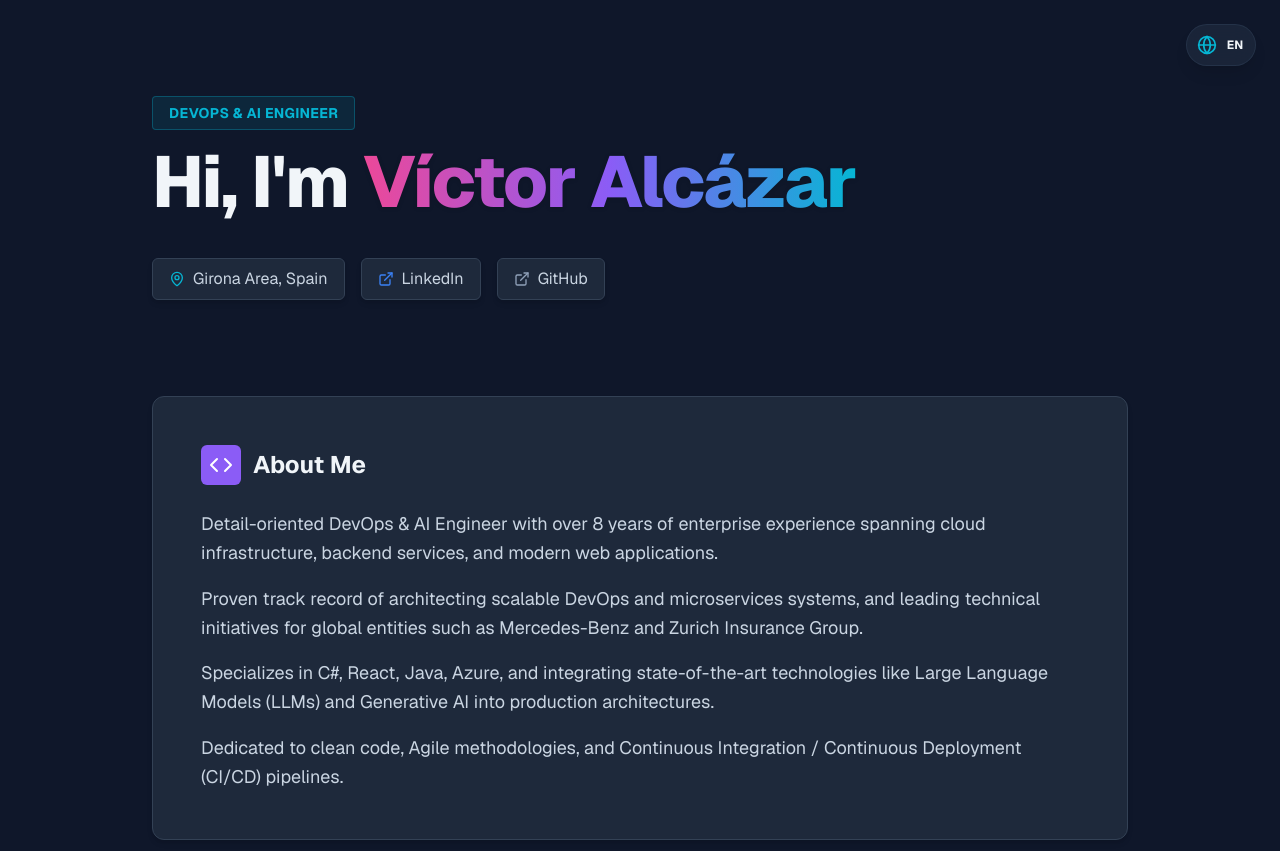
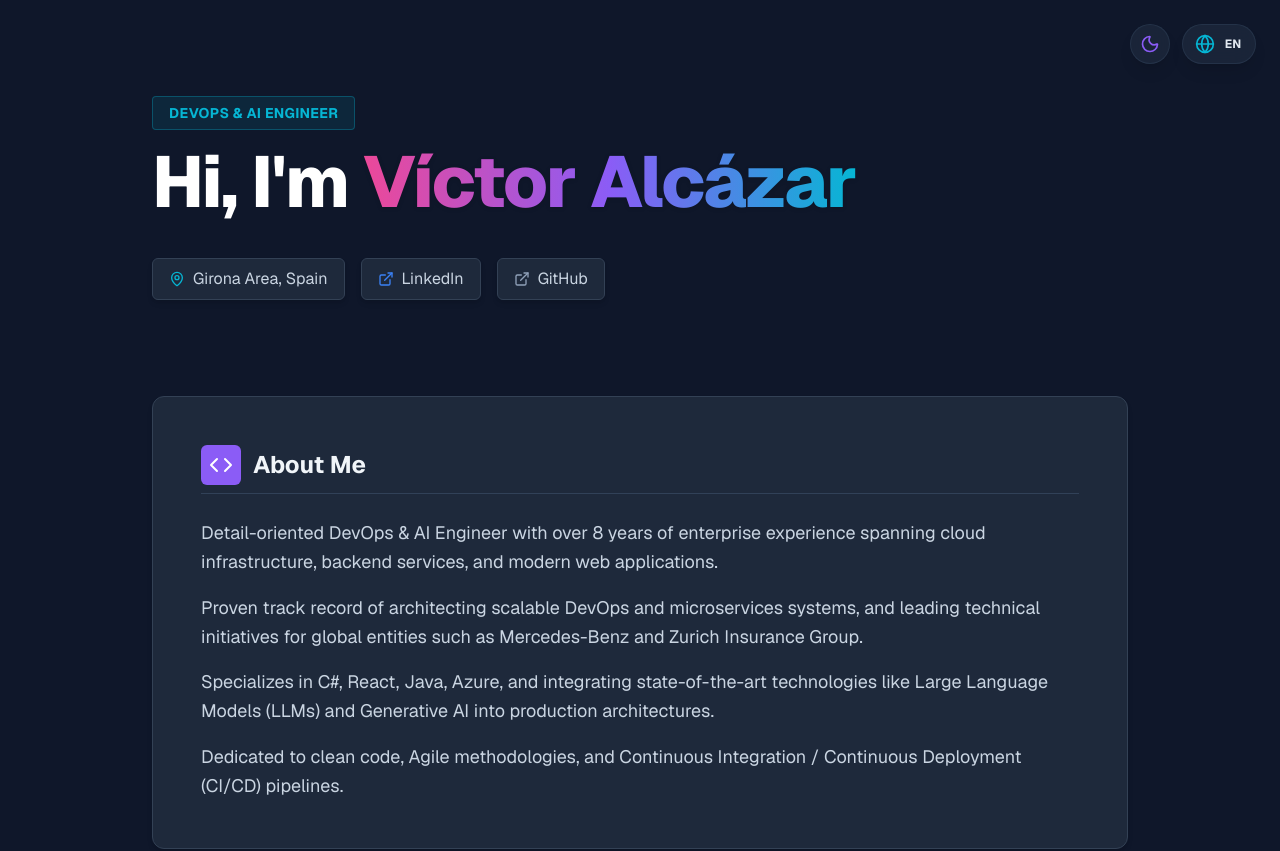
Before and after one commit to tofumarinado/umbreon, a Next.js app: page /umbreon/ in a window 1280 px wide. Shown: the top 851 px of the page. Built offline with nearby package versions, Linux system fonts and the light colour scheme.

Commit message:
feat: add light / dark modes

```diff
--- a/src/app/globals.css
+++ b/src/app/globals.css
@@ -10,27 +10,58 @@
   --color-brand-cyan: #06b6d4;
 }
 
+@custom-variant dark (&:where(.dark, .dark *));
+
 body {
-  background-color: #0f172a; /* slate-900 */
-  color: #f8fafc; /* slate-50 */
+  background-color: #f8fafc;
+  color: #0f172a;
   font-family: var(--font-sans);
+  transition: background-color 0.3s, color 0.3s;
+}
+
+.dark body {
+  background-color: #0f172a;
+  /* slate-900 */
+  color: #f8fafc;
+  /* slate-50 */
 }
 
 ::selection {
   background-color: rgba(236, 72, 153, 0.4);
+  color: #000;
+}
+
+.dark ::selection {
   color: #fff;
 }
 
 /* Flat utilities */
 .flat-card {
-  background-color: #1e293b; /* slate-800 */
-  border: 1px solid #334155; /* slate-700 */
+  background-color: #ffffff;
+  border: 1px solid #e2e8f0;
+  /* slate-200 */
   box-shadow: 0 4px 6px -1px rgba(0, 0, 0, 0.1), 0 2px 4px -1px rgba(0, 0, 0, 0.06);
 }
 
+.dark .flat-card {
+  background-color: #1e293b;
+  /* slate-800 */
+  border: 1px solid #334155;
+  /* slate-700 */
+}
+
 .flat-card-hover:hover {
-  background-color: #334155; /* slate-700 */
-  border-color: #475569; /* slate-600 */
+  background-color: #f1f5f9;
+  /* slate-100 */
+  border-color: #cbd5e1;
+  /* slate-300 */
+}
+
+.dark .flat-card-hover:hover {
+  background-color: #334155;
+  /* slate-700 */
+  border-color: #475569;
+  /* slate-600 */
 }
 
 .text-gradient {
@@ -45,18 +76,17 @@ body {
    PRINT VIEW OVERRIDES
    ========================================= */
 @media print {
-  @page { margin: 0; size: A4 portrait; }
+  @page {
+    margin: 0;
+    size: A4 portrait;
+  }
 
-  html {
-    background-color: #0f172a !important;
+  html,
+  body {
     height: 100% !important;
     min-height: 100% !important;
-  }
-
-  body, html {
     -webkit-print-color-adjust: exact !important;
     print-color-adjust: exact !important;
-    color: #f8fafc !important;
   }
 
   /* Force all framer-motion elements to immediately appear */
@@ -71,6 +101,14 @@ body {
   }
 
   /* Prevent awkward page breaks */
-  h1, h2, h3 { break-after: avoid !important; }
-  .group, .grid > div { break-inside: avoid !important; }
+  h1,
+  h2,
+  h3 {
+    break-after: avoid !important;
+  }
+
+  .group,
+  .grid>div {
+    break-inside: avoid !important;
+  }
 }
--- a/src/components/ResumeCV.tsx
+++ b/src/components/ResumeCV.tsx
@@ -1,8 +1,8 @@
 "use client";
 
-import React, { useState, createContext, useContext } from "react";
+import React, { useState, useEffect, createContext, useContext } from "react";
 import { motion } from "framer-motion";
-import { Mail, Phone, MapPin, ExternalLink, Briefcase, GraduationCap, Award, Code, Globe, Terminal } from "lucide-react";
+import { Mail, Phone, MapPin, ExternalLink, Briefcase, GraduationCap, Award, Code, Globe, Terminal, Sun, Moon } from "lucide-react";
 import resumeDataEn from "@/data/resume.en.json";
 import resumeDataEs from "@/data/resume.es.json";
 
@@ -27,17 +27,17 @@ const HeaderSection = () => {
       transition={{ duration: 0.8, ease: "easeOut" }}
       className="space-y-6 print:space-y-4 text-center md:text-left"
     >
-      <div className="inline-block mb-4 print:mb-1 px-4 py-1.5 print:py-0.5 print:px-2 rounded-sm border border-brand-cyan/30 bg-brand-cyan/10 text-brand-cyan text-sm print:text-[10px] font-bold tracking-wide uppercase">
+      <div className="inline-block mb-4 print:mb-1 px-4 py-1.5 print:py-0.5 print:px-2 rounded-sm border border-brand-cyan/50 dark:border-brand-cyan/30 bg-brand-cyan/5 dark:bg-brand-cyan/10 text-brand-cyan text-sm print:text-[10px] font-bold tracking-wide uppercase">
         {resumeData.personal.title}
       </div>
-      <h1 className="text-5xl md:text-7xl print:text-4xl font-extrabold tracking-tight print:leading-tight">
+      <h1 className="text-5xl md:text-7xl print:text-4xl font-extrabold tracking-tight print:leading-tight text-slate-900 dark:text-white">
         <span className="print:hidden">Hi, I'm <br className="md:hidden" /></span>
         <span className="text-gradient drop-shadow-sm">{resumeData.personal.name}</span>
       </h1>
 
-      <div className="pt-4 flex flex-wrap print:flex-col print:flex-nowrap gap-4 print:gap-1.5 items-center justify-center md:justify-start print:items-start text-slate-300 text-sm md:text-base">
+      <div className="pt-4 flex flex-wrap print:flex-col print:flex-nowrap gap-4 print:gap-1.5 items-center justify-center md:justify-start print:items-start text-slate-600 dark:text-slate-300 text-sm md:text-base">
         {resumeData.personal.contact.email && (
-          <a href={`mailto:${resumeData.personal.contact.email}`} className="flex items-center gap-2 hover:text-white transition-colors flat-card px-4 py-2 print:!p-0 print:!border-none print:!shadow-none print:!bg-transparent rounded-md flat-card-hover w-full md:w-auto">
+          <a href={`mailto:${resumeData.personal.contact.email}`} className="flex items-center gap-2 hover:text-slate-900 dark:hover:text-white transition-colors flat-card px-4 py-2 print:!p-0 print:!border-none print:!shadow-none print:!bg-transparent rounded-md flat-card-hover w-full md:w-auto">
             <Mail className="w-4 h-4 print:w-3 print:h-3 text-brand-pink shrink-0" /> <span className="print:text-[10px] print:tracking-tight">{resumeData.personal.contact.email}</span>
           </a>
         )}
@@ -51,11 +51,11 @@ const HeaderSection = () => {
             <MapPin className="w-4 h-4 print:w-3 print:h-3 text-brand-cyan shrink-0" /> <span className="print:text-[10px] print:tracking-tight">{resumeData.personal.location}</span>
           </div>
         )}
-        <a href={`https://${resumeData.personal.contact.linkedin}`} target="_blank" rel="noreferrer" className="flex items-center gap-2 hover:text-white transition-colors flat-card px-4 py-2 print:!p-0 print:!border-none print:!shadow-none print:!bg-transparent rounded-md flat-card-hover w-full md:w-auto">
+        <a href={`https://${resumeData.personal.contact.linkedin}`} target="_blank" rel="noreferrer" className="flex items-center gap-2 hover:text-slate-900 dark:hover:text-white transition-colors flat-card px-4 py-2 print:!p-0 print:!border-none print:!shadow-none print:!bg-transparent rounded-md flat-card-hover w-full md:w-auto">
           <ExternalLink className="w-4 h-4 print:w-3 print:h-3 text-brand-blue shrink-0" /> <span className="print:text-[10px] print:tracking-tight">LinkedIn</span>
         </a>
-        <a href={`https://${resumeData.personal.contact.github}`} target="_blank" rel="noreferrer" className="flex items-center gap-2 hover:text-white transition-colors flat-card px-4 py-2 print:!p-0 print:!border-none print:!shadow-none print:!bg-transparent rounded-md flat-card-hover w-full md:w-auto">
-          <ExternalLink className="w-4 h-4 print:w-3 print:h-3 text-slate-400 shrink-0" /> <span className="print:text-[10px] print:tracking-tight">GitHub</span>
+        <a href={`https://${resumeData.personal.contact.github}`} target="_blank" rel="noreferrer" className="flex items-center gap-2 hover:text-slate-900 dark:hover:text-white transition-colors flat-card px-4 py-2 print:!p-0 print:!border-none print:!shadow-none print:!bg-transparent rounded-md flat-card-hover w-full md:w-auto">
+          <ExternalLink className="w-4 h-4 print:w-3 print:h-3 text-slate-500 dark:text-slate-400 shrink-0" /> <span className="print:text-[10px] print:tracking-tight">GitHub</span>
         </a>
       </div>
     </motion.header>
@@ -70,11 +70,11 @@ const AboutSection = () => {
       className="relative flat-card rounded-xl p-8 md:p-12 print:!p-0 print:!bg-transparent print:!border-none print:!shadow-none overflow-hidden group"
     >
       <div className="absolute inset-0 bg-gradient-to-br from-brand-purple/5 to-transparent opacity-0 group-hover:opacity-100 transition-opacity duration-700 pointer-events-none print:hidden" />
-      <h2 className="text-2xl print:text-xl font-bold mb-6 print:mb-3 flex items-center gap-3 print:gap-0 print:border-b print:border-slate-700 print:pb-2 print:text-slate-100">
+      <h2 className="text-2xl print:text-xl font-bold mb-6 print:mb-3 flex items-center gap-3 print:gap-0 border-b border-slate-300 dark:border-slate-700 pb-2 text-slate-900 dark:text-slate-100">
         <div className="p-2 print:hidden rounded-md bg-brand-purple text-white"><Code className="w-6 h-6" /></div>
         {resumeData.ui.about}
       </h2>
-      <div className="text-slate-300 print:text-slate-200 leading-relaxed space-y-4 print:space-y-2 md:text-lg print:text-[13px]">
+      <div className="text-slate-700 dark:text-slate-300 leading-relaxed space-y-4 print:space-y-2 md:text-lg print:text-[13px]">
         {resumeData.personal.summary.split('\n').map((paragraph: string, i: number) => (
           <p key={i}>{paragraph}</p>
         ))}
@@ -103,7 +103,7 @@ const SkillsSection = () => {
     <motion.section
       variants={sectionVariants} initial="hidden" whileInView="visible" viewport={{ once: true, margin: "-100px" }}
     >
-      <h2 className="text-2xl print:text-lg font-bold mb-8 print:mb-3 flex items-center gap-3 print:gap-0 print:border-b print:border-slate-700 print:pb-2 print:text-slate-100">
+      <h2 className="text-2xl print:text-lg font-bold mb-8 print:mb-3 flex items-center gap-3 print:gap-0 border-b border-slate-300 dark:border-slate-700 pb-2 text-slate-900 dark:text-slate-100">
         <div className="p-2 print:hidden rounded-md bg-indigo-500 text-white"><Terminal className="w-6 h-6" /></div>
         {resumeData.ui.skills}
       </h2>
@@ -112,10 +112,10 @@ const SkillsSection = () => {
           <motion.div
             whileHover={{ scale: 1.05, y: -2 }}
             key={skill.name}
-            className="flat-card px-4 py-2 print:px-1.5 print:py-0.5 rounded-md text-sm print:text-[10px] print:font-bold font-semibold text-slate-200 hover:border-brand-cyan/50 hover:bg-brand-cyan/10 transition-all cursor-default shadow-md flex items-center gap-2 print:gap-1"
+            className="flat-card px-4 py-2 print:px-1.5 print:py-0.5 rounded-md text-sm print:text-[10px] font-semibold text-slate-800 dark:text-slate-200 hover:border-brand-cyan/50 hover:bg-brand-cyan/5 dark:hover:bg-brand-cyan/10 transition-all cursor-default shadow-md flex items-center gap-2 print:gap-1 print:border print:border-slate-300"
           >
             <span>{skill.name}</span>
-            <span className="text-xs print:text-[8px] text-brand-cyan/80 font-mono bg-black/20 print:bg-transparent px-1.5 py-0.5 rounded-sm">{skill.years} {skill.years === 1 ? 'yr' : 'yrs'}</span>
+            <span className="text-xs print:text-[8px] text-slate-500 dark:text-brand-cyan/80 font-mono bg-slate-100 dark:bg-black/20 px-1.5 py-0.5 rounded-sm print:bg-transparent print:border print:border-slate-300">{skill.years} {skill.years === 1 ? 'yr' : 'yrs'}</span>
           </motion.div>
         ))}
       </div>
@@ -130,7 +130,7 @@ const ExperienceSection = () => {
       variants={sectionVariants} initial="hidden" whileInView="visible" viewport={{ once: true, margin: "-100px" }}
       className="print:break-inside-auto print:block"
     >
-      <h2 className="text-2xl print:text-xl font-bold mb-10 print:mb-4 flex items-center gap-3 print:gap-0 print:border-b print:border-slate-700 print:pb-2 print:text-slate-100">
+      <h2 className="text-2xl print:text-xl font-bold mb-10 print:mb-4 flex items-center gap-3 print:gap-0 border-b border-slate-300 dark:border-slate-700 pb-2 text-slate-900 dark:text-slate-100">
         <div className="p-2 print:hidden rounded-md bg-brand-pink text-white"><Briefcase className="w-6 h-6" /></div>
         {resumeData.ui.experience}
       </h2>
@@ -146,18 +146,18 @@ const ExperienceSection = () => {
             className="relative pl-12 print:pl-0 group print:break-inside-avoid-page"
           >
             {/* Timeline dot */}
-            <div className="absolute print:hidden left-[0.35rem] print:left-[0.2rem] top-8 print:top-5 w-6 h-6 print:w-3 print:h-3 -translate-y-1/2 rounded-sm border-4 print:border-[2px] border-slate-900 bg-brand-purple z-10 transition-transform duration-300 group-hover:scale-125 group-hover:bg-brand-cyan" />
+            <div className="absolute print:hidden left-[0.35rem] top-8 w-6 h-6 -translate-y-1/2 rounded-sm border-4 border-slate-100 dark:border-slate-900 bg-brand-purple z-10 transition-transform duration-300 group-hover:scale-125 group-hover:bg-brand-cyan" />
 
             {/* Card */}
-            <div className="w-full flat-card p-6 print:p-4 rounded-xl group-hover:-translate-y-1 transition-transform duration-300">
+            <div className="w-full flat-card p-6 print:p-4 rounded-xl group-hover:-translate-y-1 transition-transform duration-300 print:border-slate-300">
               <div className="flex flex-col mb-3 print:mb-1.5">
-                <span className="text-sm print:text-[10px] text-brand-cyan font-mono font-bold mb-1 print:mb-0.5">{job.startDate} - {job.endDate}</span>
-                <h3 className="text-lg print:text-sm font-bold text-white uppercase tracking-wide print:leading-tight">{job.position}</h3>
-                <h4 className="text-brand-pink font-semibold print:text-xs print:mt-0.5 print:leading-tight">{job.company}</h4>
-                {job.location && <span className="text-xs text-slate-400 mt-1 print:mt-0 print:hidden flex items-center gap-1"><MapPin className="w-3 h-3" />{job.location}</span>}
+                <span className="text-sm print:text-[10px] text-brand-blue dark:text-brand-cyan font-mono font-bold mb-1 print:mb-0.5">{job.startDate} - {job.endDate}</span>
+                <h3 className="text-lg print:text-sm font-bold text-slate-900 dark:text-white uppercase tracking-wide print:leading-tight">{job.position}</h3>
+                <h4 className="text-slate-600 dark:text-brand-pink font-semibold print:text-xs print:mt-0.5 print:leading-tight">{job.company}</h4>
+                {job.location && <span className="text-xs text-slate-500 dark:text-slate-400 mt-1 print:mt-0 print:hidden flex items-center gap-1"><MapPin className="w-3 h-3" />{job.location}</span>}
               </div>
               {job.description && (
-                <div className="text-sm print:text-[11px] text-slate-300 leading-relaxed mt-4 print:mt-1.5 space-y-1.5">
+                <div className="text-sm print:text-[11px] text-slate-700 dark:text-slate-300 leading-relaxed mt-4 print:mt-1.5 space-y-1.5">
                   {job.description.split('\n').map((line: string, idx: number) => (
                     <p key={idx}>{line}</p>
                   ))}
@@ -166,7 +166,7 @@ const ExperienceSection = () => {
               {job.skills && (
                 <div className="mt-4 flex flex-wrap gap-2 print:mt-1.5 print:gap-1">
                   {job.skills.map((s: any, idx: number) => (
-                    <span key={idx} className="text-xs print:text-[8px] font-mono text-brand-cyan bg-brand-cyan/10 px-2 py-0.5 rounded print:px-1 print:bg-transparent print:border print:border-brand-cyan/30">
+                    <span key={idx} className="text-xs print:text-[8px] font-mono text-slate-600 dark:text-brand-cyan bg-slate-100 dark:bg-brand-cyan/10 px-2 py-0.5 rounded print:px-1 print:bg-transparent print:border print:border-slate-300">
                       {s.name}
                     </span>
                   ))}
@@ -186,16 +186,16 @@ const EducationSection = () => {
     <motion.section
       variants={sectionVariants} initial="hidden" whileInView="visible" viewport={{ once: true, margin: "-100px" }}
     >
-      <h2 className="text-2xl print:text-xl font-bold mb-6 print:mb-3 flex items-center gap-3 print:gap-0 print:border-b print:border-slate-700 print:pb-2 print:text-slate-100">
+      <h2 className="text-2xl print:text-xl font-bold mb-6 print:mb-3 flex items-center gap-3 print:gap-0 border-b border-slate-300 dark:border-slate-700 pb-2 text-slate-900 dark:text-slate-100">
         <div className="p-2 print:hidden rounded-md bg-brand-cyan text-white"><GraduationCap className="w-6 h-6" /></div>
         {resumeData.ui.education}
       </h2>
       <div className="space-y-4 print:space-y-2">
         {resumeData.education.map((edu: any, i: number) => (
-          <div key={i} className="flat-card p-6 print:p-3 print:px-4 rounded-xl flat-card-hover transition-colors print:break-inside-avoid">
-            <span className="text-xs print:text-[10px] text-brand-cyan font-mono font-bold mb-1 print:mb-0 block">{edu.startDate} - {edu.endDate}</span>
-            <h3 className="font-extrabold text-lg print:text-sm lg:text-lg mb-1 leading-snug">{edu.degree}</h3>
-            <p className="text-slate-400 text-sm print:text-[11px] font-medium">{edu.institution}</p>
+          <div key={i} className="flat-card p-6 print:p-3 print:px-4 rounded-xl flat-card-hover transition-colors print:break-inside-avoid print:border-slate-300">
+            <span className="text-xs print:text-[10px] text-brand-blue dark:text-brand-cyan font-mono font-bold mb-1 print:mb-0 block">{edu.startDate} - {edu.endDate}</span>
+            <h3 className="font-extrabold text-lg print:text-sm lg:text-lg mb-1 leading-snug text-slate-900 dark:text-white">{edu.degree}</h3>
+            <p className="text-slate-600 dark:text-slate-400 text-sm print:text-[11px] font-medium">{edu.institution}</p>
           </div>
         ))}
       </div>
@@ -209,37 +209,37 @@ const AchievementsSection = () => {
     <motion.section
       variants={sectionVariants} initial="hidden" whileInView="visible" viewport={{ once: true, margin: "-100px" }}
     >
-      <h2 className="text-2xl print:text-xl font-bold mb-6 print:mb-3 flex items-center gap-3 print:gap-0 print:border-b print:border-slate-700 print:pb-2 print:text-slate-100">
+      <h2 className="text-2xl print:text-xl font-bold mb-6 print:mb-3 flex items-center gap-3 print:gap-0 border-b border-slate-300 dark:border-slate-700 pb-2 text-slate-900 dark:text-slate-100">
         <div className="p-2 print:hidden rounded-md bg-yellow-500 text-white"><Award className="w-6 h-6" /></div>
         {resumeData.ui.achievements}
       </h2>
       <div className="flat-card p-6 print:!p-0 print:!bg-transparent print:!border-none print:!shadow-none rounded-xl space-y-6 print:space-y-3">
         <div>
-          <h3 className="text-xs uppercase tracking-widest text-slate-400 font-bold mb-3 print:mb-1 border-b border-slate-700 pb-2 print:pb-1">
+          <h3 className="text-xs uppercase tracking-widest text-slate-500 dark:text-slate-400 font-bold mb-3 print:mb-1 border-b border-slate-300 dark:border-slate-700 pb-2 print:pb-1">
             {resumeData.ui.certifications}
           </h3>
           <ul className="space-y-2 print:space-y-1 mt-3 print:mt-1">
             {resumeData.certifications.map((cert: string, i: number) => (
-              <li key={i} className="text-sm print:text-[11px] text-slate-200 flex items-start gap-2 font-medium print:break-inside-avoid">
-                <span className="text-brand-cyan mt-1 print:mt-0">■</span> {cert}
+              <li key={i} className="text-sm print:text-[11px] text-slate-700 dark:text-slate-200 flex items-start gap-2 font-medium print:break-inside-avoid">
+                <span className="text-brand-blue dark:text-brand-cyan mt-1 print:mt-0">■</span> {cert}
               </li>
             ))}
           </ul>
         </div>
         <div>
-          <h3 className="text-xs uppercase tracking-widest text-slate-400 font-bold mb-3 print:mb-1 border-b border-slate-700 pb-2 print:pb-1">
+          <h3 className="text-xs uppercase tracking-widest text-slate-500 dark:text-slate-400 font-bold mb-3 print:mb-1 border-b border-slate-300 dark:border-slate-700 pb-2 print:pb-1">
             {resumeData.ui.awards}
           </h3>
           <ul className="space-y-4 print:space-y-2 mt-3 print:mt-1">
             {resumeData.awards.map((award: any, i: number) => (
               <li key={i} className="text-sm flex items-start gap-2 print:break-inside-avoid-page">
-                <span className="text-brand-pink mt-0.5 shrink-0">■</span>
+                <span className="text-brand-purple dark:text-brand-pink mt-0.5 shrink-0">■</span>
                 <div className="w-full">
                   <div className="flex justify-between items-start gap-2 mb-1.5">
-                    <span className="text-slate-200 font-bold leading-tight">{award.title}</span>
-                    {award.year && <span className="text-brand-cyan text-xs font-mono font-bold mt-0.5">{award.year}</span>}
+                    <span className="text-slate-900 dark:text-slate-200 font-bold leading-tight">{award.title}</span>
+                    {award.year && <span className="text-slate-500 dark:text-brand-cyan text-xs font-mono font-bold mt-0.5">{award.year}</span>}
                   </div>
-                  <div className="text-slate-400 text-xs leading-relaxed">{award.description}</div>
+                  <div className="text-slate-600 dark:text-slate-400 text-xs leading-relaxed">{award.description}</div>
                 </div>
               </li>
             ))}
@@ -252,23 +252,44 @@ const AchievementsSection = () => {
 
 export function ResumeCV() {
   const [lang, setLang] = useState<"EN" | "ES">("EN");
+  const [isDark, setIsDark] = useState(true);
+
   const resumeData = lang === "EN" ? resumeDataEn : resumeDataEs;
+
+  useEffect(() => {
+    const root = document.documentElement;
+    if (isDark) {
+      root.classList.add("dark");
+    } else {
+      root.classList.remove("dark");
+    }
+  }, [isDark]);
 
   return (
     <ResumeContext.Provider value={resumeData}>
-      <div className="relative min-h-screen print:min-h-0 print:h-auto print:overflow-visible pb-24 text-slate-100 selection:bg-brand-pink selection:text-white">
+      <div className="relative min-h-screen print:min-h-0 print:h-auto print:overflow-visible pb-24 text-slate-900 dark:text-slate-100 selection:bg-brand-pink selection:text-white transition-colors duration-300">
 
-        {/* Language Toggle Button */}
+        {/* Global Controls */}
+        <div className="fixed top-6 right-6 print:hidden z-50 flex items-center gap-3">
+          <button
+            onClick={() => setIsDark(!isDark)}
+            className="flex items-center justify-center bg-white/80 dark:bg-slate-800/80 backdrop-blur-md border border-slate-200 dark:border-slate-700/50 hover:border-brand-purple/50 dark:hover:border-brand-purple/50 w-10 h-10 rounded-full hover:bg-slate-50 dark:hover:bg-slate-700 transition-all shadow-lg text-brand-purple"
+            aria-label="Toggle dark mode"
+          >
+            {isDark ? <Moon className="w-5 h-5 text-brand-purple" /> : <Sun className="w-5 h-5 text-amber-500" />}
+          </button>
+
           <button
             onClick={() => setLang(lang === 'EN' ? 'ES' : 'EN')}
-          className="fixed top-6 right-6 print:hidden z-50 flex items-center gap-2 bg-slate-800/80 backdrop-blur-md border border-slate-700/50 hover:border-brand-cyan/50 p-2.5 rounded-full hover:bg-slate-700 transition-all shadow-lg"
+            className="flex items-center gap-2 bg-white/80 dark:bg-slate-800/80 backdrop-blur-md border border-slate-200 dark:border-slate-700/50 hover:border-brand-cyan/50 dark:hover:border-brand-cyan/50 h-10 px-3 rounded-full hover:bg-slate-50 dark:hover:bg-slate-700 transition-all shadow-lg"
             aria-label="Toggle language"
           >
             <Globe className="w-5 h-5 text-brand-cyan" />
-          <span className="text-xs font-bold uppercase w-5 text-center">{lang}</span>
+            <span className="text-xs font-bold uppercase w-5 text-center text-slate-700 dark:text-slate-200">{lang}</span>
           </button>
+        </div>
 
-        {/* STANDARD WEB VIEW (Hidden heavily on print) */}
+        {/* STANDARD WEB VIEW */}
         <div className="max-w-5xl mx-auto px-6 pt-24 space-y-24 print:hidden">
           <HeaderSection />
           <AboutSection />
@@ -280,10 +301,10 @@ export function ResumeCV() {
           </div>
         </div>
 
-        {/* DEDICATED PRINT VIEW - TWO COLUMN SIDEBAR */}
+        {/* DEDICATED PRINT VIEW */}
         <div className="hidden print:block max-w-[1200px] mx-auto px-6 pt-6">
           {/* Left Column Sidebar */}
-          <div className="float-left w-[33%] space-y-8 pr-6 border-r border-slate-800 pb-12">
+          <div className="float-left w-[33%] space-y-8 pr-6 border-r border-slate-300 dark:border-slate-700 pb-12">
             <HeaderSection />
             <SkillsSection />
             <AchievementsSection />
```
Lines whose indentation alone changed are shown as unchanged.
